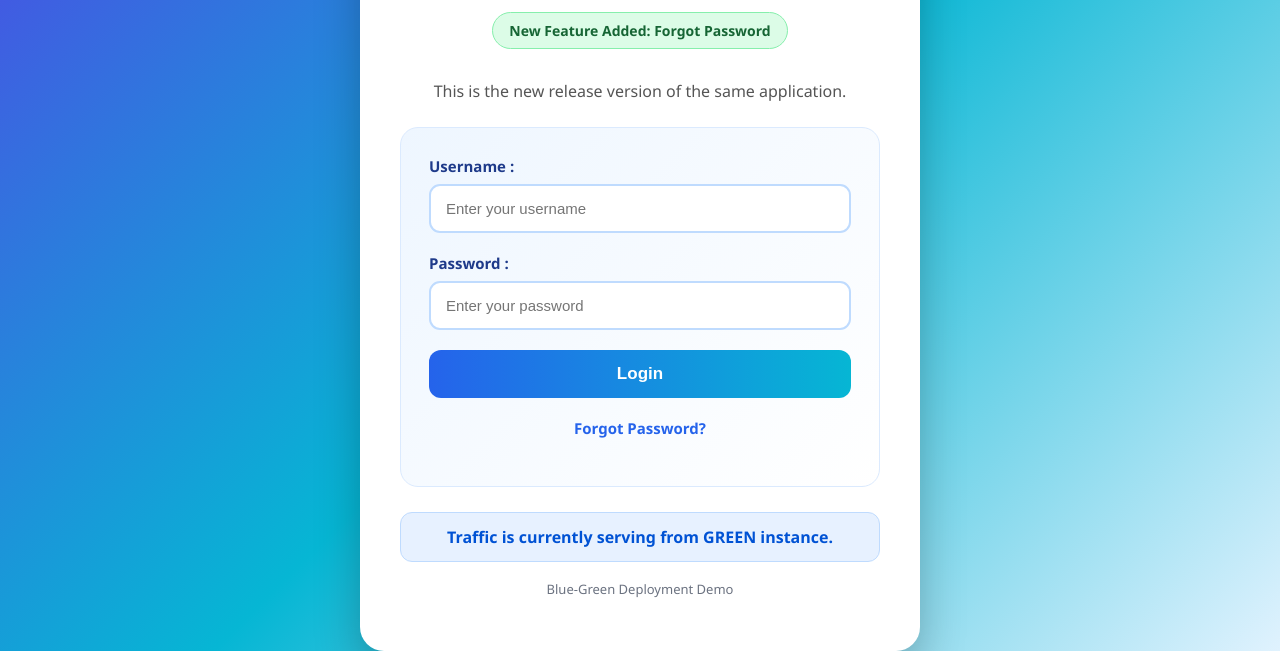
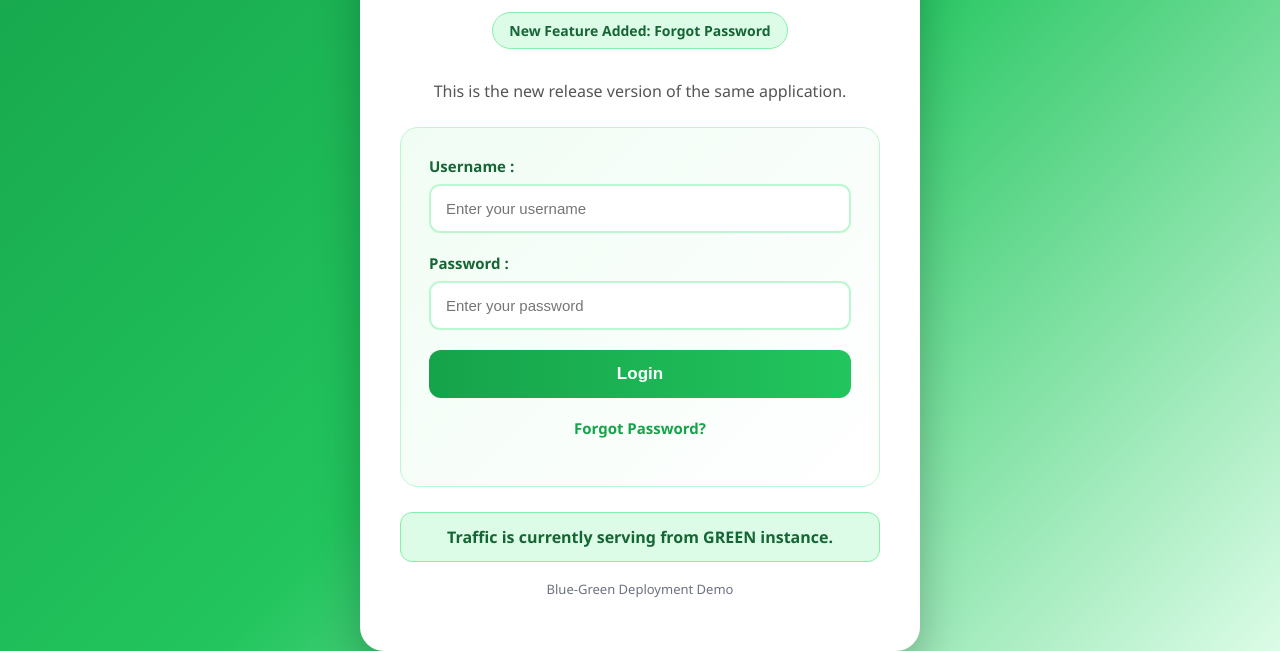
Before and after one commit to MamathaBerragari/Blue-Green-task, a plain HTML site: page green/index.html in a window 1280 px wide. Shown: the part 203-854 px from the top of the page. Drawn offline with Linux system fonts and the light colour scheme.

Commit message:
Update index.html

```diff
--- a/green/index.html
+++ b/green/index.html
@@ -13,7 +13,7 @@
       margin: 0;
       font-family: "Segoe UI", Arial, sans-serif;
       min-height: 100vh;
-      background: linear-gradient(135deg, #4f46e5, #06b6d4, #e0f2fe);
+      background: linear-gradient(135deg, #16a34a, #22c55e, #dcfce7);
       display: flex;
       justify-content: center;
       align-items: center;
@@ -26,14 +26,14 @@
       background: #ffffff;
       text-align: center;
       box-shadow: 0 20px 45px rgba(0, 0, 0, 0.25);
-      border-top: 12px solid #2563eb;
+      border-top: 12px solid #16a34a;
     }
 
     .badge {
       display: inline-block;
       padding: 9px 20px;
       border-radius: 30px;
-      background: linear-gradient(90deg, #2563eb, #06b6d4);
+      background: linear-gradient(90deg, #16a34a, #22c55e);
       color: white;
       font-weight: bold;
       font-size: 13px;
@@ -61,7 +61,7 @@
 
     h2 {
       margin: 5px 0 15px;
-      color: #2563eb;
+      color: #16a34a;
       font-size: 23px;
     }
 
@@ -72,11 +72,11 @@
     }
 
     .login-box {
-      background: linear-gradient(135deg, #eef6ff, #ffffff);
+      background: linear-gradient(135deg, #f0fdf4, #ffffff);
       padding: 28px;
       border-radius: 18px;
       margin-top: 20px;
-      border: 1px solid #dbeafe;
+      border: 1px solid #bbf7d0;
     }
 
     .form-row {
@@ -87,7 +87,7 @@
     label {
       display: block;
       font-weight: bold;
-      color: #1e3a8a;
+      color: #166534;
       margin-bottom: 8px;
       font-size: 15px;
     }
@@ -95,15 +95,15 @@
     input {
       width: 100%;
       padding: 14px 15px;
-      border: 2px solid #bfdbfe;
+      border: 2px solid #bbf7d0;
       border-radius: 11px;
       font-size: 15px;
       outline: none;
     }
 
     input:focus {
-      border-color: #2563eb;
-      box-shadow: 0 0 10px rgba(37, 99, 235, 0.35);
+      border-color: #16a34a;
+      box-shadow: 0 0 10px rgba(22, 163, 74, 0.35);
     }
 
     .login-btn {
@@ -111,7 +111,7 @@
       padding: 14px;
       border: none;
       border-radius: 12px;
-      background: linear-gradient(90deg, #2563eb, #06b6d4);
+      background: linear-gradient(90deg, #16a34a, #22c55e);
       color: white;
       font-size: 17px;
       font-weight: bold;
@@ -126,7 +126,7 @@
     .forgot-link {
       display: block;
       text-align: center;
-      color: #2563eb;
+      color: #16a34a;
       font-weight: bold;
       text-decoration: none;
       font-size: 15px;
@@ -141,10 +141,10 @@
       margin-top: 25px;
       padding: 13px;
       border-radius: 12px;
-      background: #e7f1ff;
-      color: #0052d4;
+      background: #dcfce7;
+      color: #166534;
       font-weight: bold;
-      border: 1px solid #bfdbfe;
+      border: 1px solid #86efac;
     }
 
     .footer {
```
